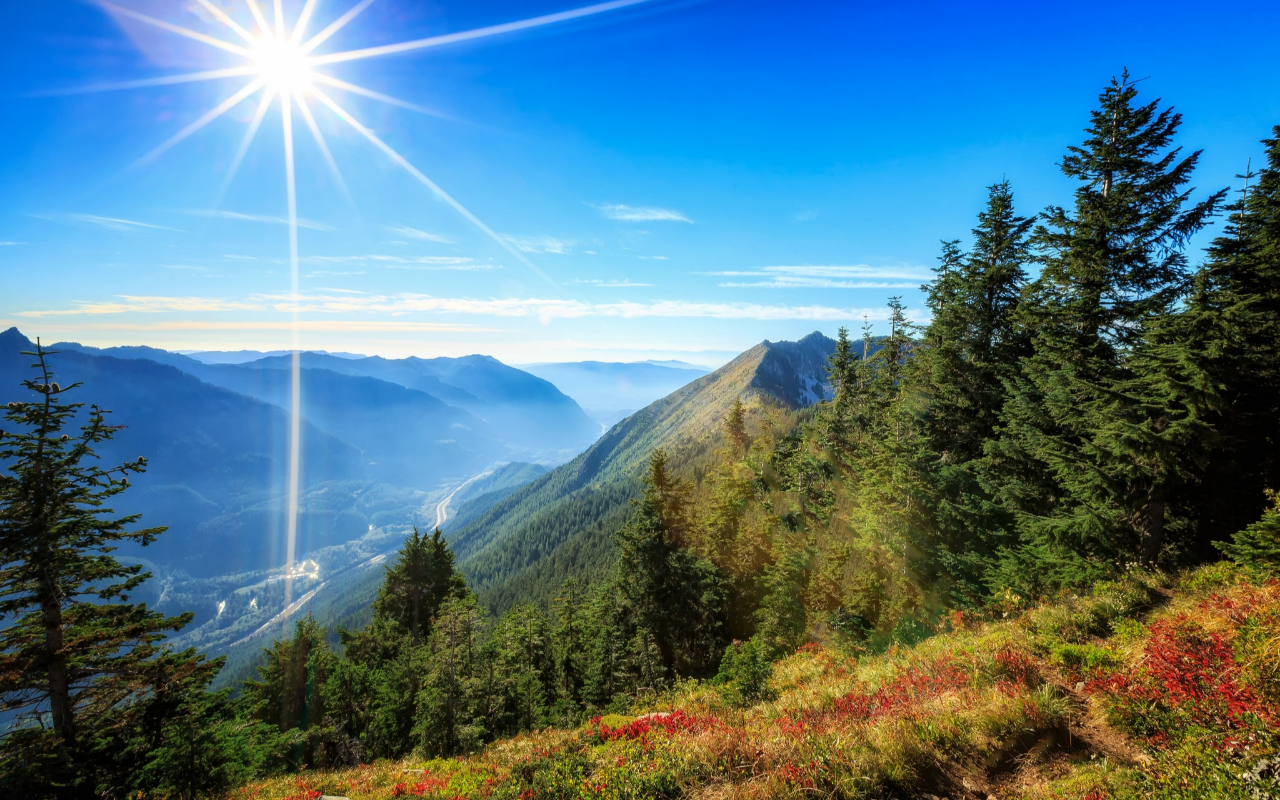
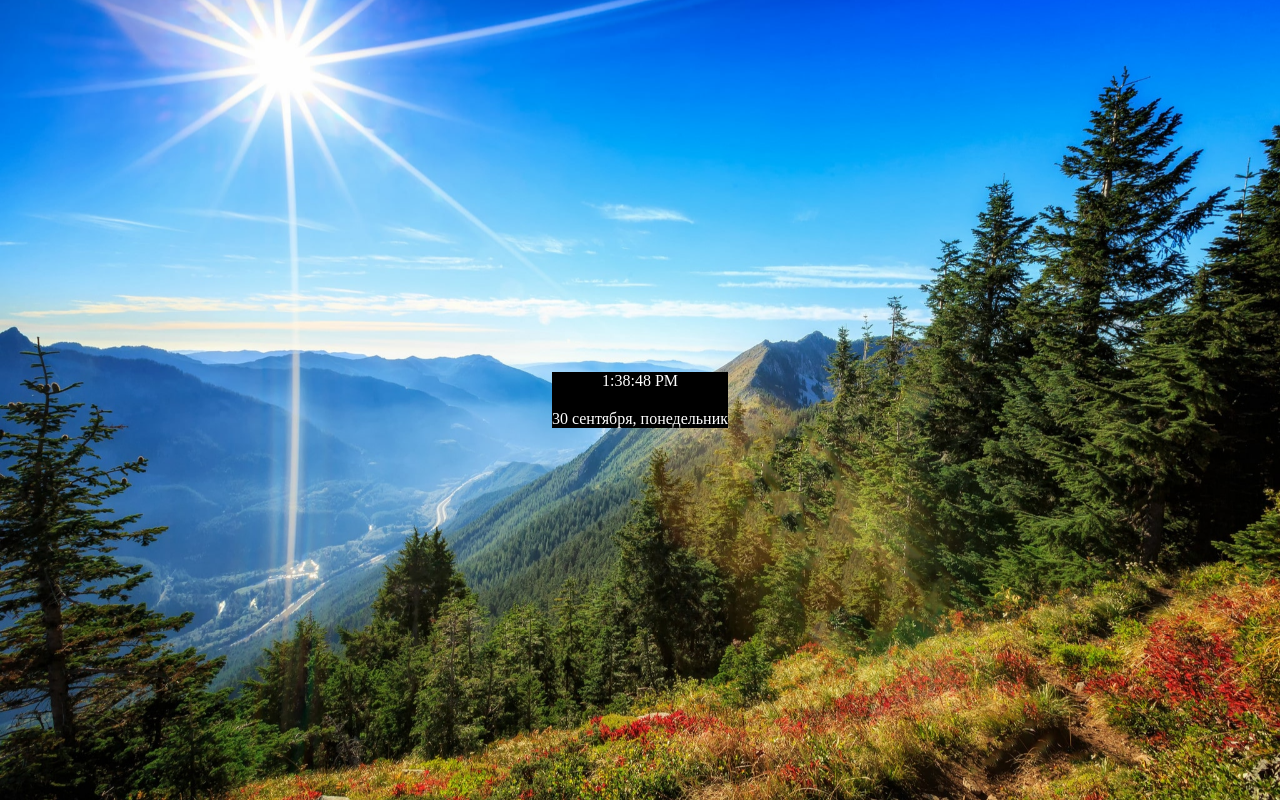
Before and after one commit to ulyalazutina/momentum_2.0, a website built with webpack: page src/index.html in a window 1280 px wide. Built offline with nearby package versions, Linux system fonts and the light colour scheme.

Commit message:
Блок времени и даты

```diff
--- a/src/index.html
+++ b/src/index.html
@@ -8,7 +8,10 @@
 <body>
     <div class="container">
         <header></header>
-        <section></section>
+        <section class="data-time">
+            <p id="time">00:00:00</p>
+            <p id="date">01 января, понедельник</p>
+        </section>
         <footer></footer>
     </div>
 </body>
--- /dev/null
+++ b/src/js/dateAndTime.js
@@ -0,0 +1,29 @@
+const dateElement = document.getElementById('date');
+const timeElement = document.getElementById('time');
+
+ const getCurrentTime = () => {
+    timeElement.textContent = new Date().toLocaleTimeString();
+    return timeElement.textContent;
+}
+
+const getCurrentDate = () => {
+    const currentDate = new Date().toLocaleDateString('ru', {
+        month: 'long',
+        day: 'numeric',
+      });
+    const currentWeek = new Date().toLocaleDateString('ru', {
+        weekday: 'long',
+    })
+    dateElement.textContent = `${currentDate}, ${currentWeek}`
+    return dateElement.textContent;
+}
+
+export const getCurrentDateAndTime = () => {
+
+    let time = setTimeout(function call() {
+        getCurrentTime();
+        time = setTimeout(call, 1000);
+    }, 0);
+
+    getCurrentDate()
+}
--- a/src/js/index.js
+++ b/src/js/index.js
@@ -1,6 +1,8 @@
 import '../style/style.scss';
+import { getCurrentDateAndTime } from './dateAndTime';
 import { getCurrentBgImg } from './sliderBg';
 
 document.addEventListener("DOMContentLoaded", () => {
     getCurrentBgImg();
+    getCurrentDateAndTime();
 });
--- a/src/style/style.scss
+++ b/src/style/style.scss
@@ -12,4 +12,20 @@
     background-repeat: no-repeat;
     background-size: cover;
     background-attachment: fixed;
+    display: grid;
+    align-items: center;
+    justify-items: center;
 }
+
+.data-time {
+    display: grid;
+    gap: 20px;
+    align-items: center;
+    justify-content: center;
+    justify-items: center;
+    background: #000;
+
+    p {
+        color: white;
+    }
+}
```
